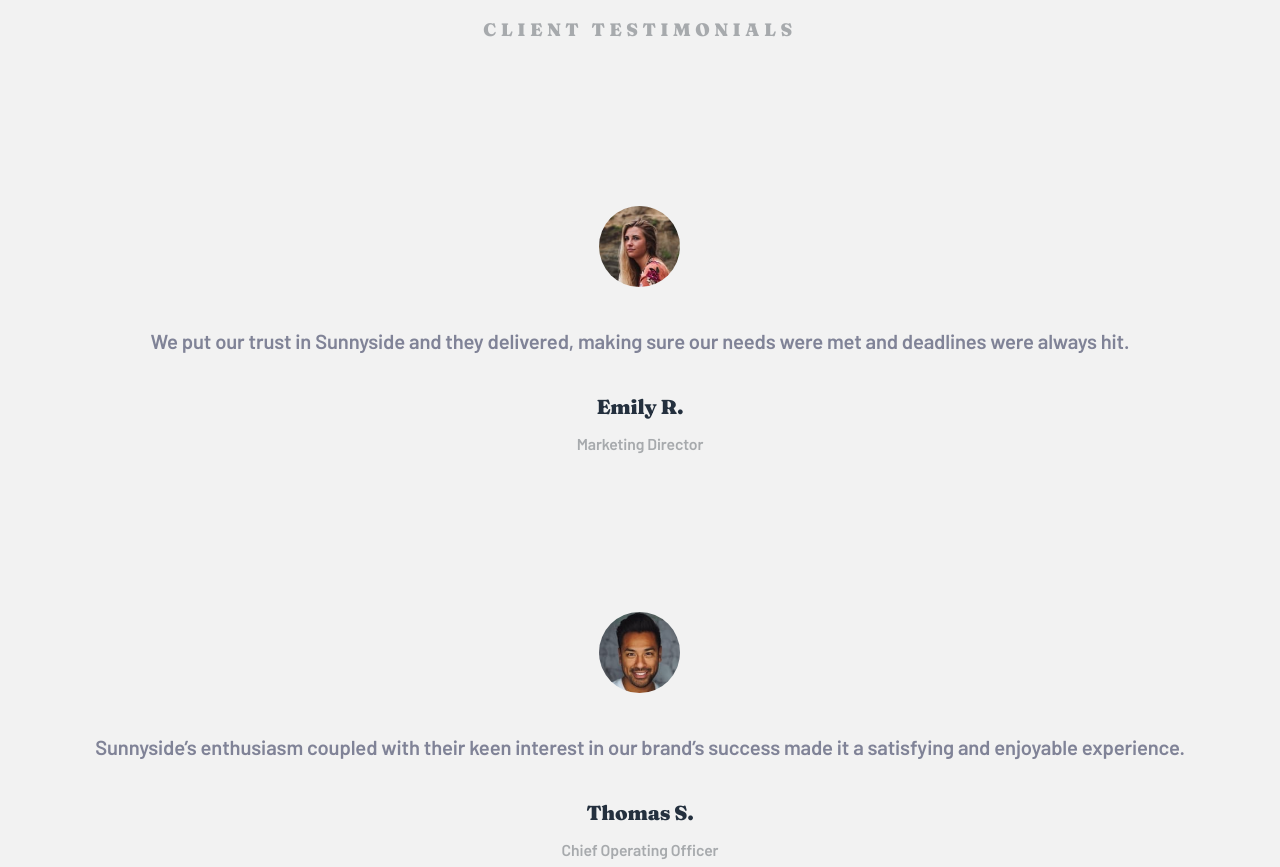
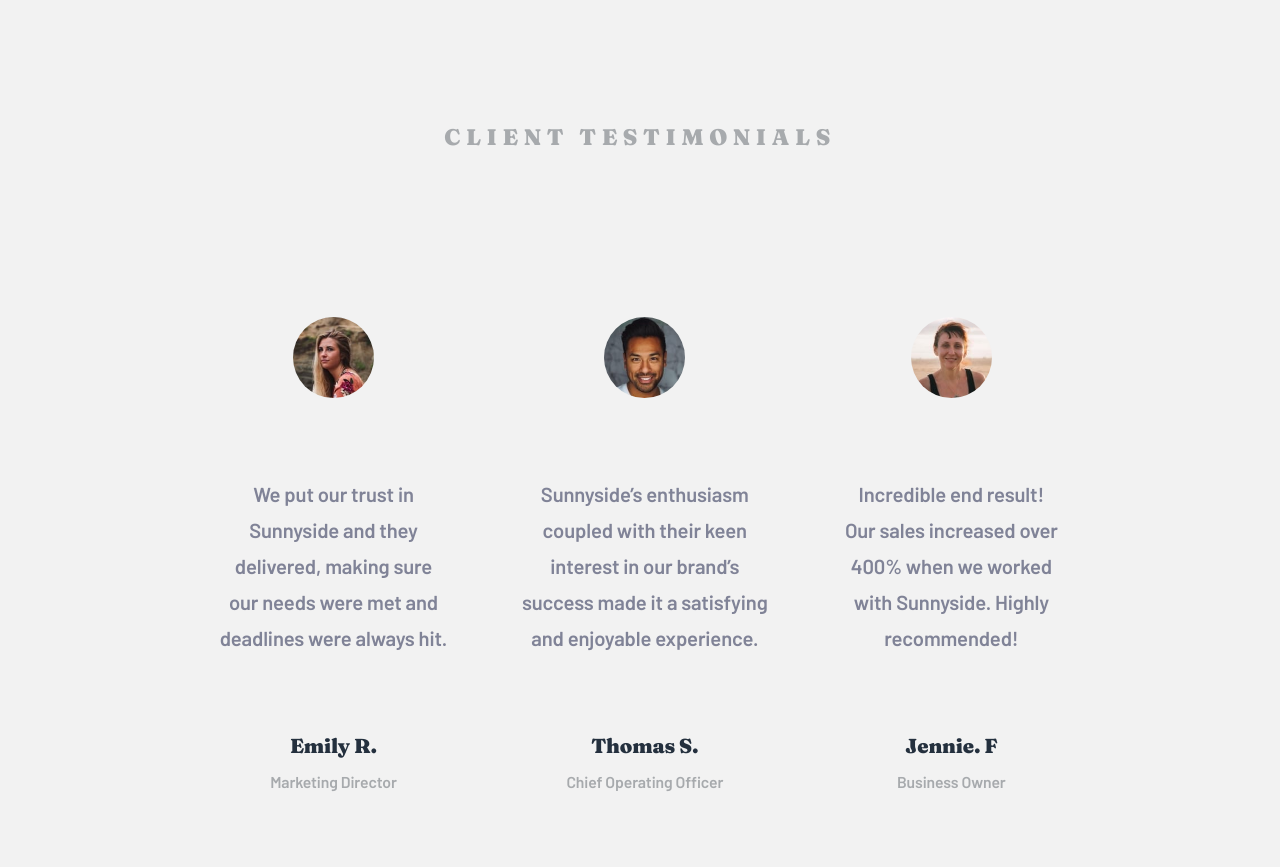
Before and after one commit to MeltedGreenVelvet/sunnyside-agency-landing-page-main, a plain HTML site: page index.html in a window 1280 px wide. Shown: the part 3400-4267 px from the top of the page. Drawn offline with Linux system fonts and the light colour scheme.

Commit message:
Styled the desktop Client Testimonials section
-Added an additional section element in index.html to help with flex alignment.

```diff
--- a/index.html
+++ b/index.html
@@ -73,6 +73,7 @@
                 </section>
                 <section class="testimonials-section">
                     <h3 class="client-testimonials">Client Testimonials</h3>
+                    <section class="clients-section">
                         <div class="client">
                             <h4 class="client-name">Emily R.</h4>
                             <h5 class="job-title">Marketing Director</h5>
@@ -103,6 +104,7 @@
                             <img class="client-photo" src="images/image-jennie.jpg" alt="Portrait of a mature business owner.">
                         </div>
                     </section>
+                </section>
                 <section class="image-grid-container">
                     <img class="grid-images" src="images/mobile/image-gallery-milkbottles.jpg" alt="Milk bottles against a blue background with white clouds">
                     <img class="grid-images" src="images/mobile/image-gallery-orange.jpg" alt="Orange on a white and blue plate against and orange background">
--- a/styles.css
+++ b/styles.css
@@ -92,7 +92,7 @@ MOBILE MAIN LAYOUT
     padding: 4rem 1.5rem;
 }
 
-.testimonials-section{
+.testimonials-section {
     height: 78.625rem;
     padding: 4rem 1.5rem 5.375rem 1.5rem;
     display: flex;
@@ -372,6 +372,7 @@ MEDIA QUERIES
     .pink-cup-stand-out-section {
         flex-direction: row;
         width: 100%;
+
     }
 
     .brand-transformation {
@@ -410,6 +411,17 @@ MEDIA QUERIES
         width: 50%;
     }
 
+    .testimonials-section {
+        height: 48.563rem;
+        padding: 10rem 10.313rem 10rem 10.313rem;
+    }
+
+    .clients-section {
+        display: flex;
+        flex-direction: row;
+        justify-content: space-between;
+        height: 28.563rem;
+    }
 
     /*
     ---------------------
@@ -428,6 +440,17 @@ MEDIA QUERIES
     .photography-description {
         margin: 0 1.5rem 0 1.5rem;
         max-width: 21.188rem;
+    }
+
+    .client-testimonials {
+        padding: 0;
+        font-size: 1.25rem;
+        line-height: 1.563rem;
+        letter-spacing: 0.313rem;
+    }
+
+    .testimonial-description {
+        margin: 4.313rem 1.875rem;
     }
 
     /*
```
Lines whose indentation alone changed are shown as unchanged.
